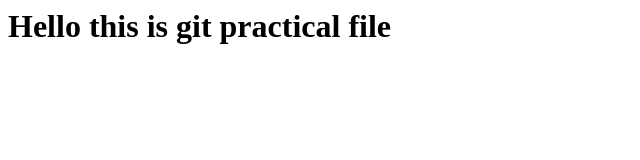
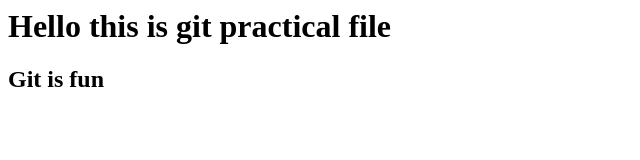
Before and after one commit to pushpjeetcholkar/git-demo, a plain HTML site: page index.html in a window 1280 px wide. Shown: the whole page, without its empty margins (0-640 px from the left). Drawn offline with Linux system fonts and the light colour scheme.

Commit message:
changed 2 file together

```diff
--- a/index.html
+++ b/index.html
@@ -1,3 +1,4 @@
 <html>
 <h1>Hello this is git practical file</h1>
+<h2>Git is fun</h2>
 </html>
```
Also changed, not shown: 1 other file.
